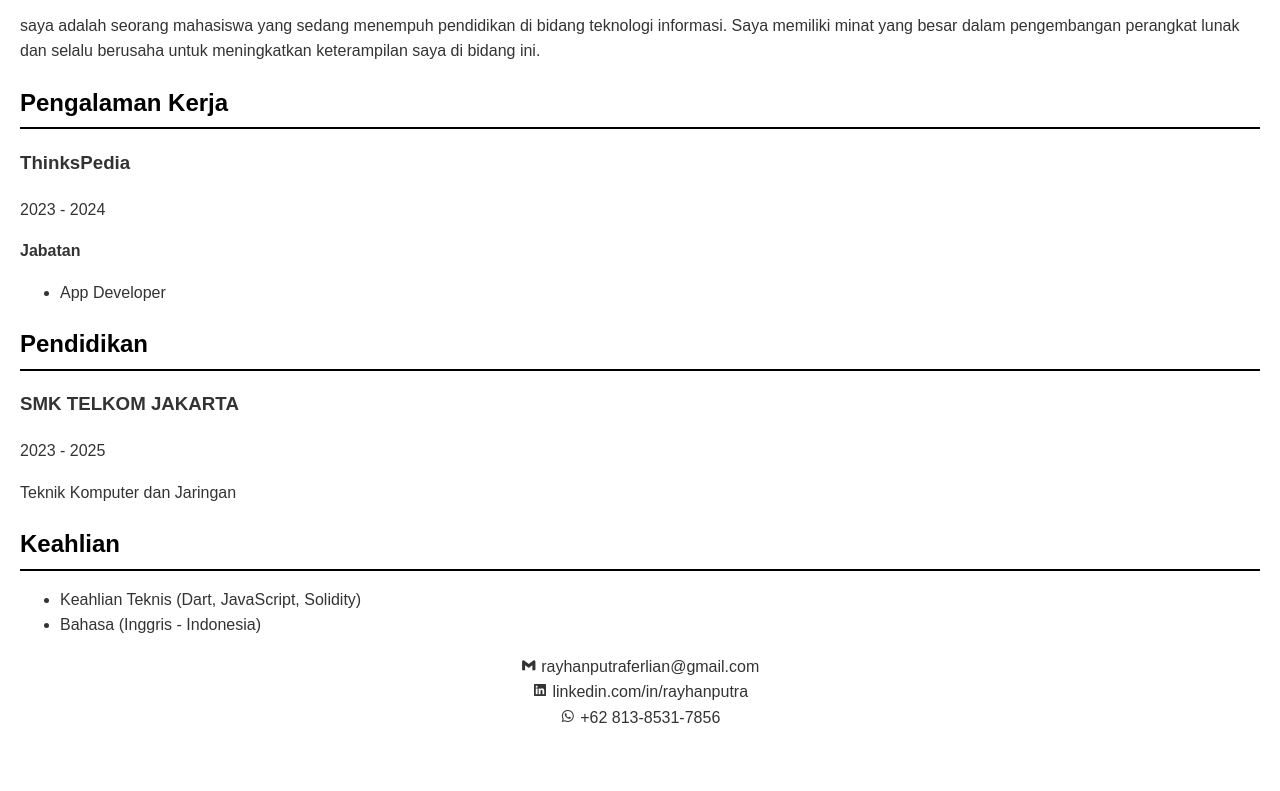
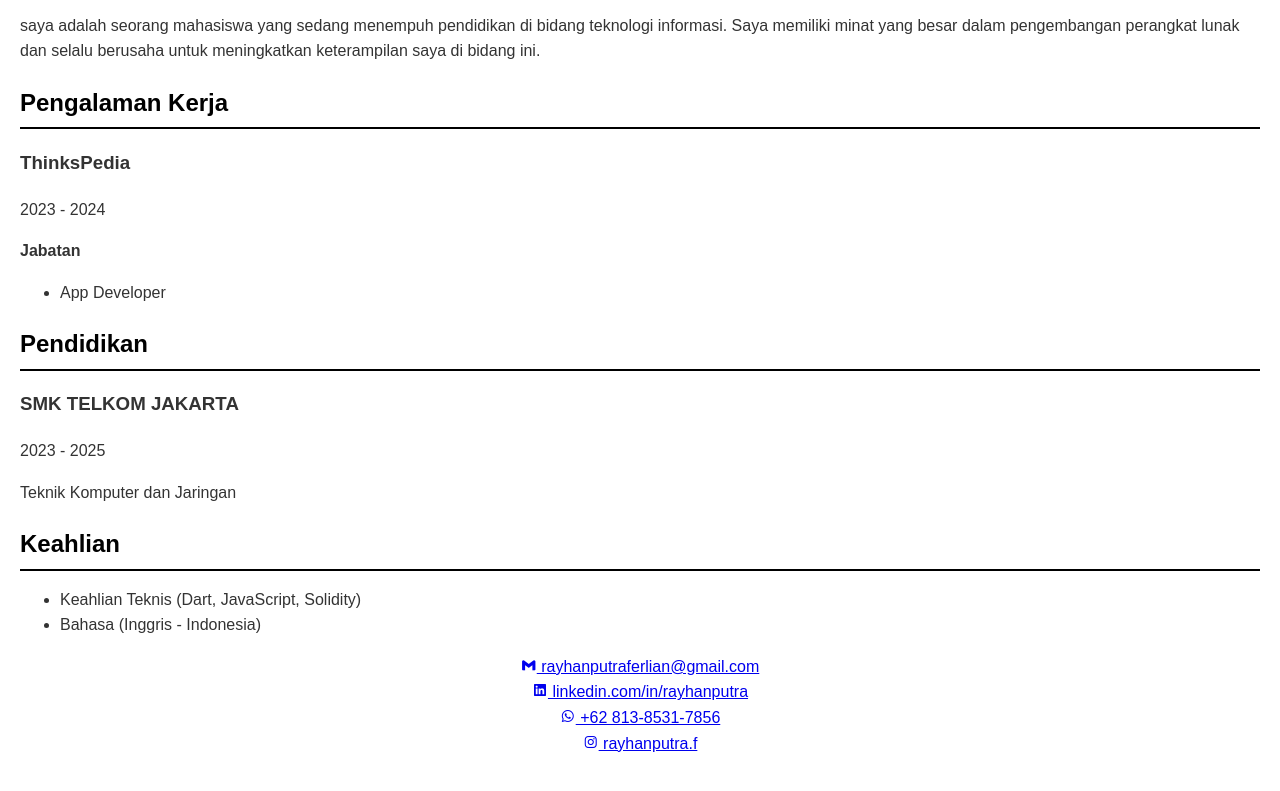
Before and after one commit to Han4u/Cv-Han, a plain HTML site: page index.html in a window 1280 px wide. Shown: the part 383-1174 px from the top of the page. Before the commit the page ends 1150 px from the top, so only its background shows below. Drawn offline with nearby package versions, Linux system fonts and the light colour scheme.

```diff
--- a/index.html
+++ b/index.html
@@ -57,13 +57,33 @@
             </ul>
         </section>
         <section class="section">
+    <ul class="contact-list">
 
-            <ul class="contact-list">
-                <li><i class='bx bxl-gmail'></i> rayhanputraferlian@gmail.com</li>
-                <li><i class='bx bxl-linkedin-square'></i> linkedin.com/in/rayhanputra</li>
-                <li><i class='bx bxl-whatsapp'></i> +62 813-8531-7856</li>
-            </ul>
-        </section>
+        <li>
+            <a href="mailto:rayhanputraferlian@gmail.com" target="_blank" class="contact-link">
+                <i class='bx bxl-gmail'></i> rayhanputraferlian@gmail.com
+            </a>
+        </li>
+
+        <li>
+            <a href="https://www.linkedin.com/in/rayhanputra" target="_blank" class="contact-link">
+                <i class='bx bxl-linkedin-square'></i> linkedin.com/in/rayhanputra
+            </a>
+        </li>
+
+        <li>
+            <a href="https://wa.me/6281385317856" target="_blank" class="contact-link">
+                <i class='bx bxl-whatsapp'></i> +62 813-8531-7856
+            </a>
+        </li>
+            <li>
+            <a href="https://www.instagram.com/rayhanputra.f/" target="_blank" class="contact-link">
+                <i class='bx bxl-instagram'></i> rayhanputra.f
+            </a>
+        </li>
+
+    </ul>
+</section>
     </main>
 </body>
 </html>
--- a/style.css
+++ b/style.css
@@ -68,5 +68,4 @@ h1 {
     flex-direction: column;
     cursor: pointer;
 
-
 }
```
